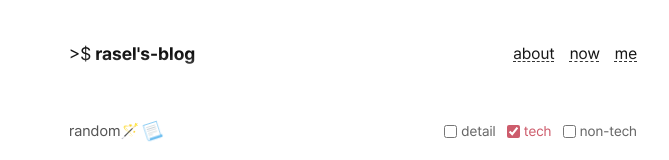
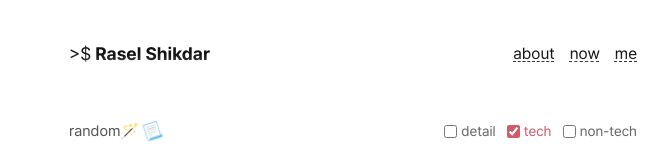
Before and after one commit to raselshikdar/blog.rasel.us.kg, a Next.js app: page / in a window 1280 px wide. Shown: the top 160 px of the page, without its empty margins (287-956 px from the left). Built offline with nearby package versions, Linux system fonts and the light colour scheme.

Commit message:
Update Header.tsx

```diff
--- a/src/components/Header/Header.tsx
+++ b/src/components/Header/Header.tsx
@@ -30,7 +30,7 @@ const Header = () => {
         <Link href="/">
           <h1>
             <span className={styles['logo__mark']}>&gt;$</span>
-            <span className={styles['logo__text']}><b>rasel's-blog</b></span>
+            <span className={styles['logo__text']}><b>Rasel Shikdar</b></span>
           </h1>
           <h1></h1>
         </Link>
```
